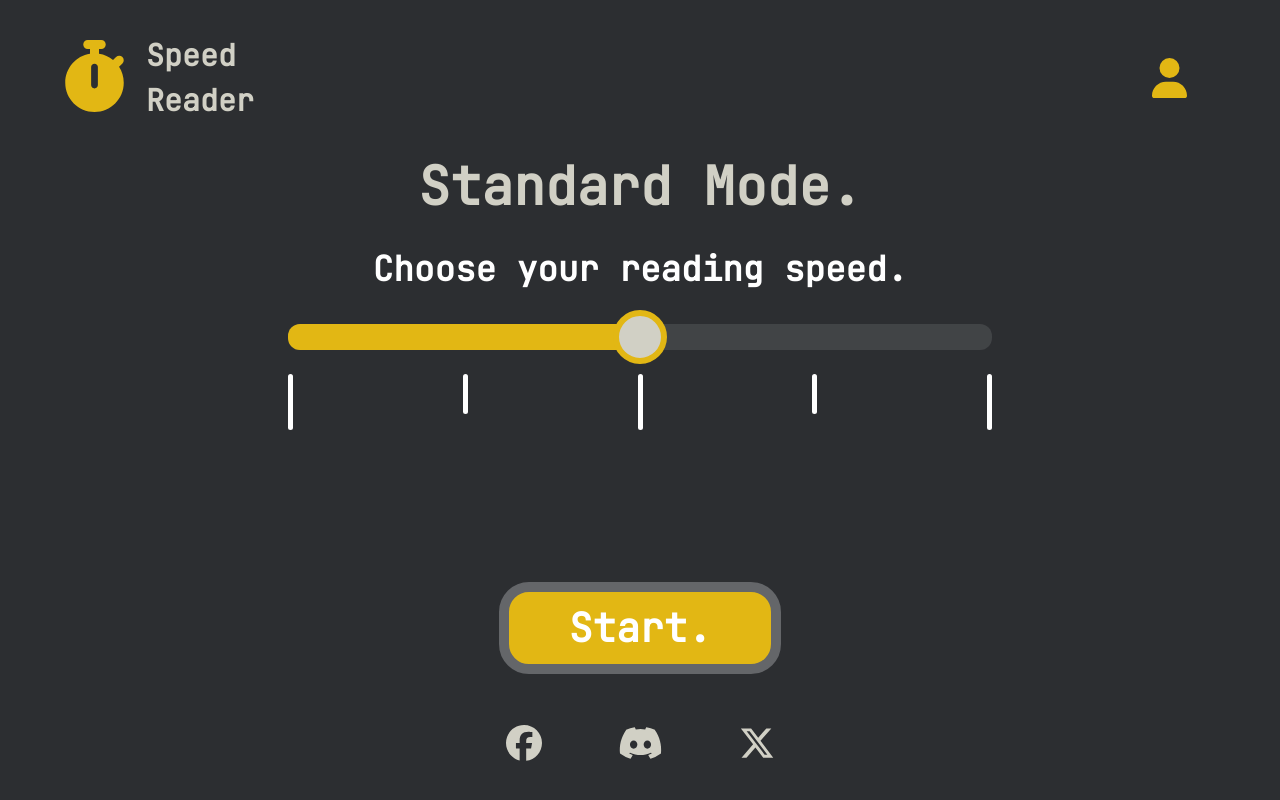
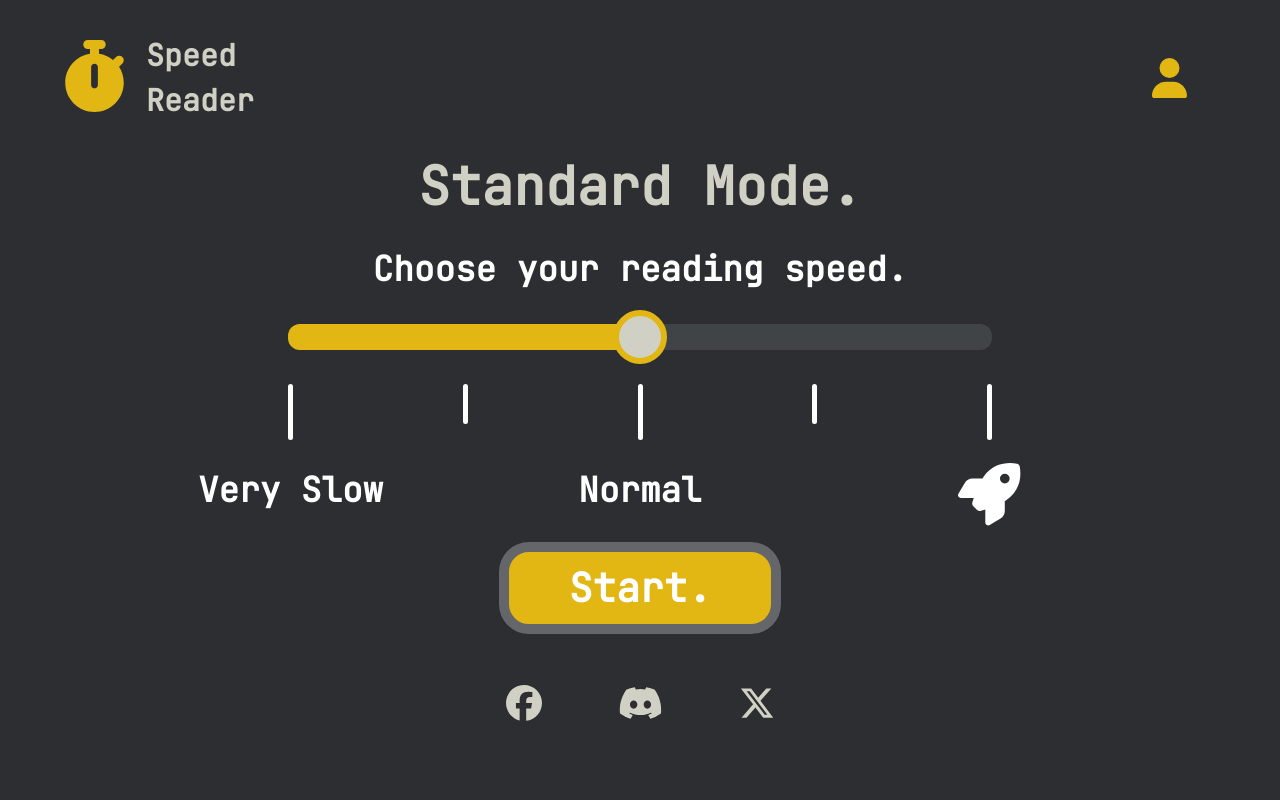
Before and after one commit to mithun-sri/speed-reader, a React (Create React App) app in the folder frontend/: page /pre-game in a window 1280 px wide. Built offline with nearby package versions, Linux system fonts and the light colour scheme.

Commit message:
[tk3718/#19] Add SliderText component

```diff
--- a/frontend/src/components/Slider/Slider.tsx
+++ b/frontend/src/components/Slider/Slider.tsx
@@ -1,8 +1,11 @@
+import { faRocket } from "@fortawesome/free-solid-svg-icons";
+import { FontAwesomeIcon } from "@fortawesome/react-fontawesome";
 import Box from "@mui/material/Box";
 import Slider from "@mui/material/Slider";
 import { styled } from "@mui/material/styles";
 import { useContext, useEffect, useState } from "react";
 import Context from "../../Context";
+import SliderLevelText from "./SliderLevelText";
 
 const calculateFontSize = () => {
   const windowWidth = window.innerWidth;
@@ -15,7 +18,7 @@ const calculateFontSize = () => {
 const VerticalLinesBox = styled(Box)`
   display: flex;
   justify-content: space-between;
-  height: 200px; /* Adjust the height of the box */
+  height: 60px; /* Adjust the height of the box */
   align-items: start; /* Align lines vertically at the center */
   padding-top: 1%;
 `;
@@ -80,6 +83,7 @@ function SpeedSlider() {
   }, []); // Run effect only once on mount
 
   return (
+    <Box>
       <Box sx={{ width: "55%", margin: "0 auto" }}>
         <Box
           sx={{
@@ -112,6 +116,7 @@ function SpeedSlider() {
           marks={false}
           min={100}
           max={500}
+          sx={{ marginBottom: "10px"}}
         />
         <VerticalLinesBox>
           <Line height="7vh" />
@@ -121,6 +126,8 @@ function SpeedSlider() {
           <Line height="7vh" />
         </VerticalLinesBox>
       </Box>
+      <SliderLevelText fontSize={fontSize} />
+    </Box>
   );
 }
 
--- /dev/null
+++ b/frontend/src/components/Slider/SliderLevelText.tsx
@@ -0,0 +1,33 @@
+import React from 'react';
+import { Box } from '@mui/material';
+import { FontAwesomeIcon } from '@fortawesome/react-fontawesome';
+import { faRocket } from '@fortawesome/free-solid-svg-icons';
+
+const SliderLevelText: React.FC<{
+    fontSize: number;
+}> = ({ fontSize }) => {
+  return (
+    <Box sx={{
+      margin: "0 auto",
+      width: "78%",
+      textAlign: "center",
+      display: "flex",
+      flexDirection: "row",
+      alignItems: "center",
+      justifyContent: "center",
+      color: "#fff",
+      fontSize: fontSize/1.4,
+      fontWeight: "bolder",
+      fontFamily: "JetBrains Mono, monospace",
+      height: "90px"
+    }}>
+      <Box sx={{ width: "20%" }}>Very Slow</Box>
+      <Box sx={{ width: "50%" }}>Normal</Box>
+      <Box sx={{ width: "20%", marginTop: "12px" }}>
+        <FontAwesomeIcon fontSize={fontSize*1.3} icon={faRocket} />
+      </Box>
+    </Box>
+  );
+}
+
+export default SliderLevelText;
```
Lines whose indentation alone changed are shown as unchanged.
